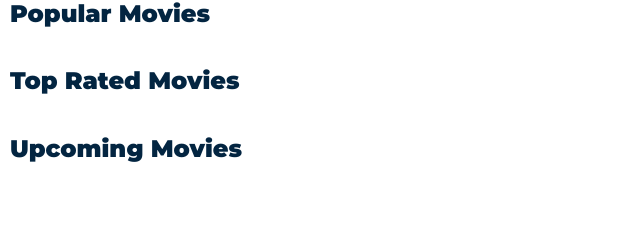
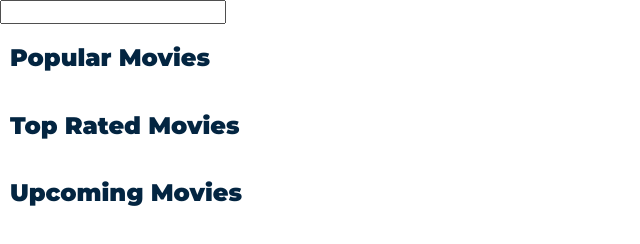
Before and after one commit to denisbilous1989/movie-app, a website built with webpack: page src/html/views/index.html in a window 1280 px wide. Shown: the whole page, without its empty margins (0-640 px from the left). Built offline with nearby package versions, Linux system fonts and the light colour scheme; no server answers.

Commit message:
add input at index.html

```diff
--- a/src/html/views/index.html
+++ b/src/html/views/index.html
@@ -1,4 +1,8 @@
 <%= header %>
+
+  <div class="search">
+    <input type="text">
+  </div>
 
   <div class="container">
     <h2 class="popular_movies">Popular Movies</h2>
```
